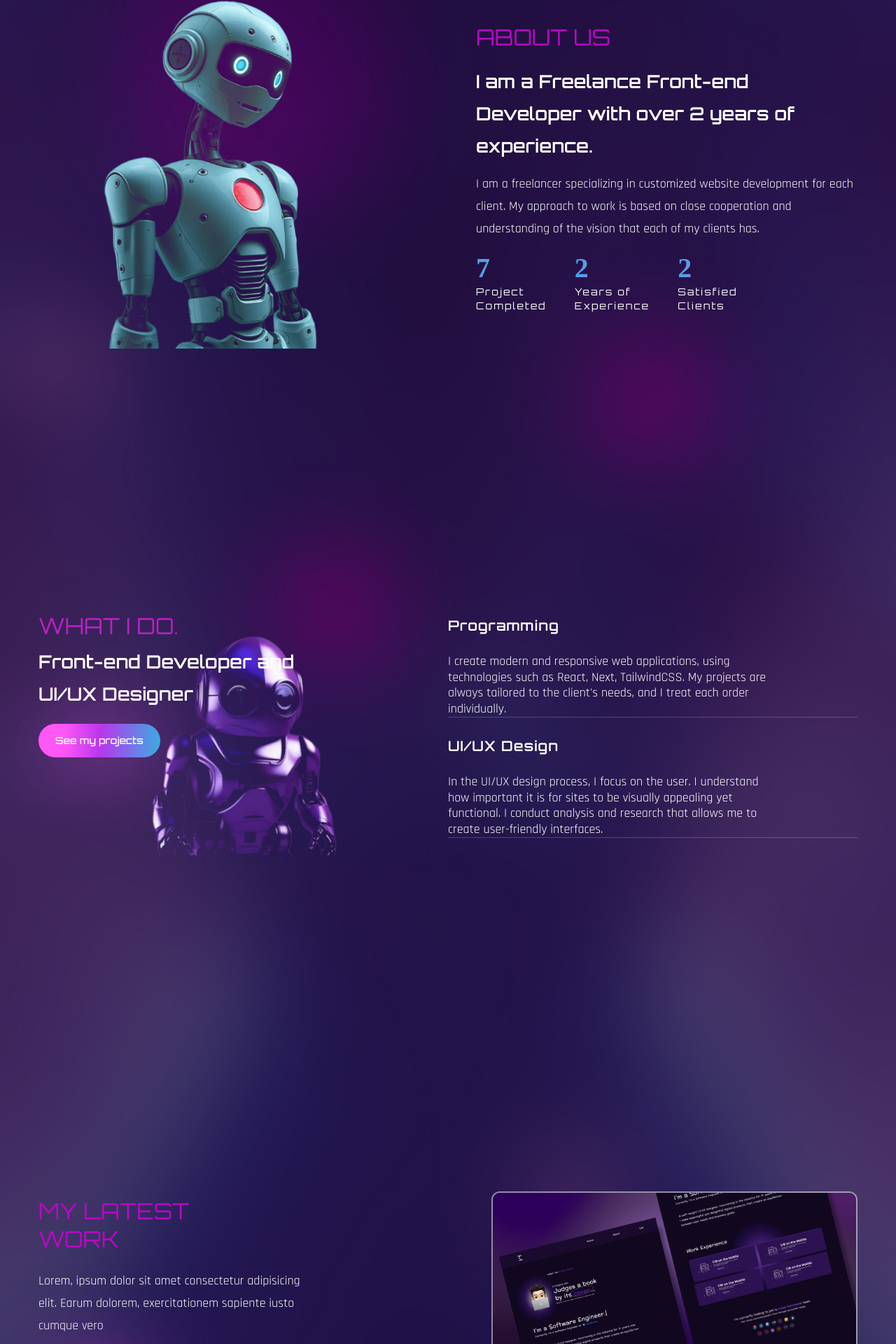
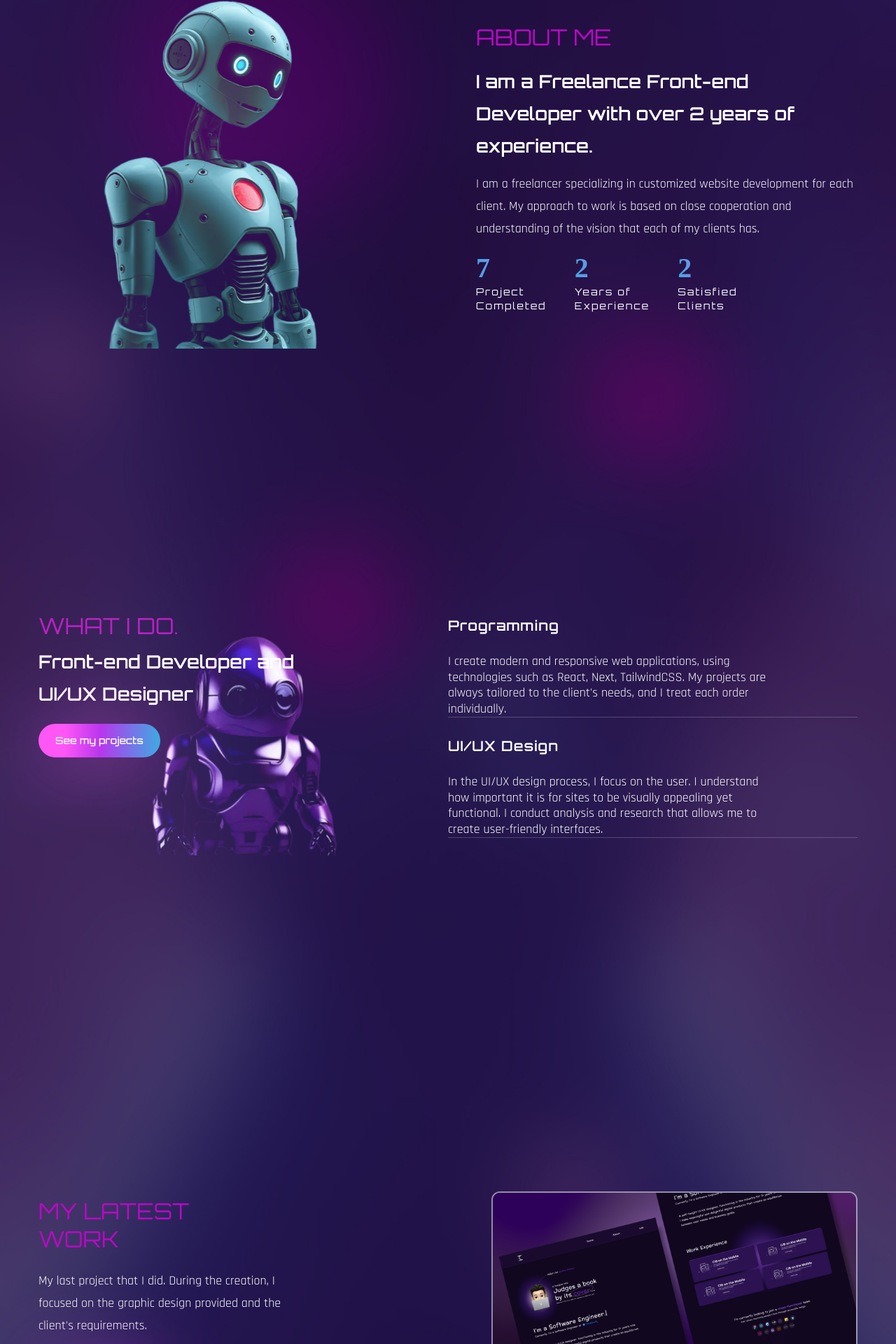
Before and after one commit to KamilJustynski/Portfolio, a React (Create React App) app: page / in a window 1280 px wide. Shown: the part 860-2780 px from the top of the page at 70% size. Built offline with nearby package versions, Linux system fonts and the light colour scheme; a web font is replaced by a local one.

Commit message:
changed descriptions in about and work sections

```diff
--- a/src/components/About.tsx
+++ b/src/components/About.tsx
@@ -25,7 +25,7 @@ export const About = () => {
             viewport={{ once: false, amount: 0.3 }}
             className="flex-1 justify-center items-center mt-8"
           >
-            <h2 className="h2 text-accent">About us</h2>
+            <h2 className="h2 text-accent">About me</h2>
             <h3 className="h3 mb-4">
               I am a Freelance Front-end Developer with over 2 years of
               experience.
--- a/src/components/Work.tsx
+++ b/src/components/Work.tsx
@@ -24,8 +24,7 @@ export const Work = () => {
                   Work
                 </h2>
                 <p className="max-w-sm mb-8 text-center lg:text-left">
-                  Lorem, ipsum dolor sit amet consectetur adipisicing elit. Earum
-                  dolorem, exercitationem sapiente iusto cumque vero
+                  My last project that I did. During the creation, I focused on the graphic design provided and the client's requirements.
                 </p>
                 <div className="flex justify-center lg:justify-start">
                   <a href={GITHUB_LINK} rel="noreferrer" target="_blank">
```
